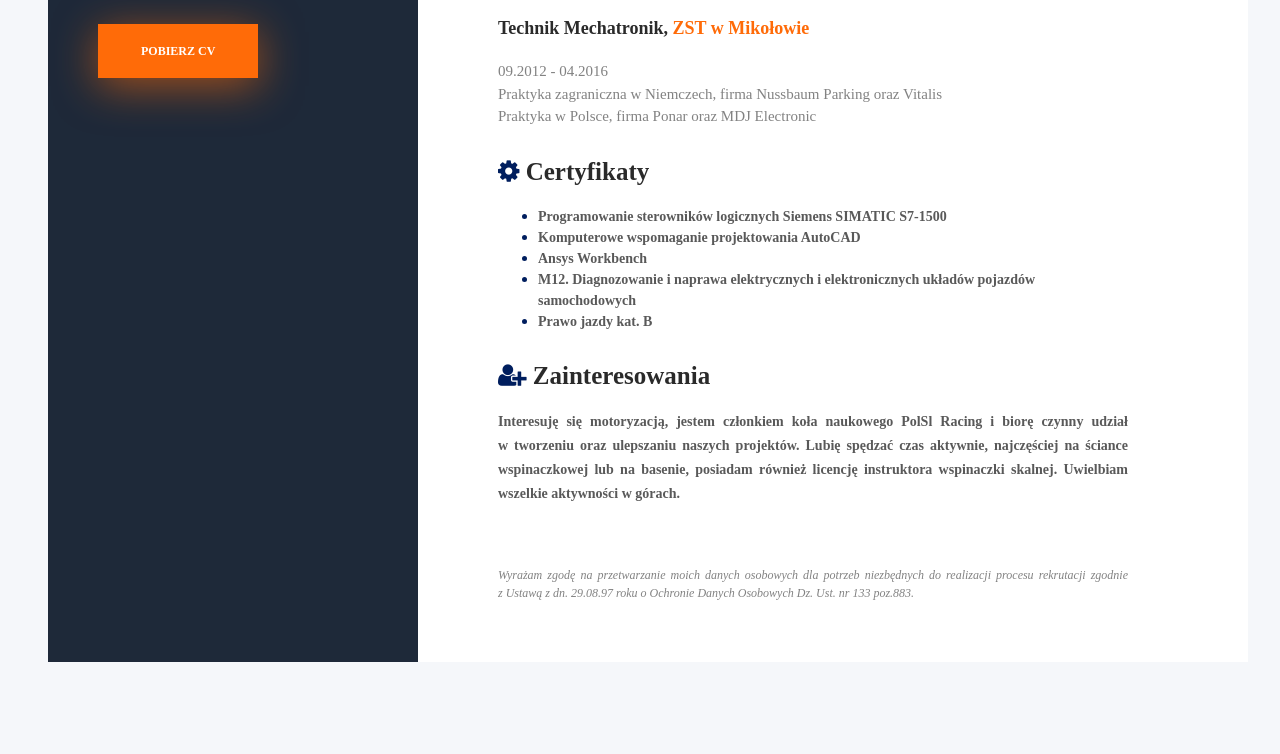
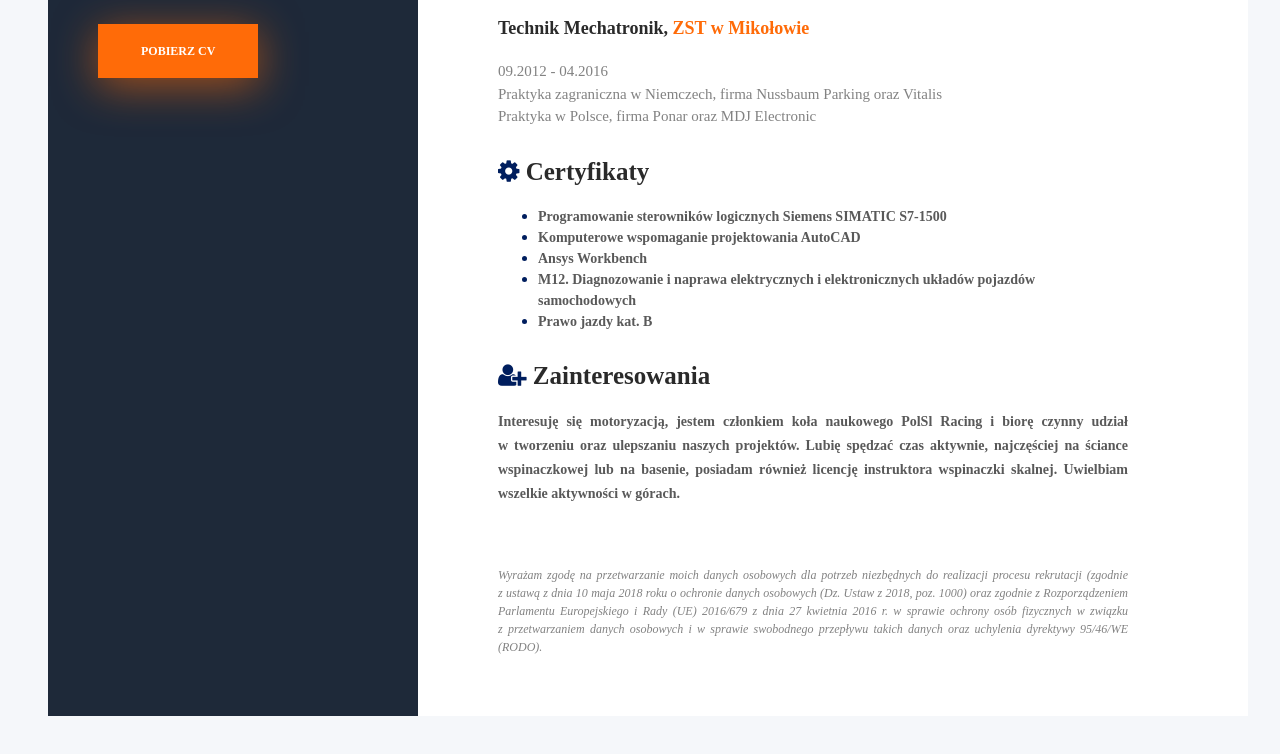
Before and after one commit to Trufl18/CV, a plain HTML site: page index.html in a window 1280 px wide. Shown: the part 1034-1788 px from the top of the page. Before the commit the page ends 1744 px from the top, so only its background shows below. Drawn offline with nearby package versions, Linux system fonts and the light colour scheme.

Commit message:
Update index.html

```diff
--- a/index.html
+++ b/index.html
@@ -171,7 +171,7 @@
         <h1 class="additions-item">Interesuję się motoryzacją, jestem członkiem koła naukowego PolSl Racing i biorę czynny udział w&nbsp;tworzeniu oraz ulepszaniu naszych projektów. Lubię spędzać czas aktywnie, najczęściej na ściance wspinaczkowej lub na basenie, posiadam również licencję instruktora wspinaczki skalnej. Uwielbiam wszelkie aktywności w górach.</h1>
        </section>
 <section class="rodo">
-  <h1 class="rodo-item">Wyrażam zgodę na przetwarzanie moich danych osobowych dla potrzeb niezbędnych do realizacji procesu rekrutacji zgodnie z&nbsp;Ustawą z dn. 29.08.97 roku o Ochronie Danych Osobowych Dz. Ust. nr 133 poz.883.</h1>
+  <h1 class="rodo-item">Wyrażam zgodę na przetwarzanie moich danych osobowych dla potrzeb niezbędnych do realizacji procesu rekrutacji (zgodnie z&nbsp;ustawą z dnia 10 maja 2018 roku o ochronie danych osobowych (Dz. Ustaw z 2018, poz. 1000) oraz zgodnie z Rozporządzeniem Parlamentu Europejskiego i Rady (UE) 2016/679 z dnia 27 kwietnia 2016 r. w sprawie ochrony osób fizycznych w związku z&nbsp;przetwarzaniem danych osobowych i w sprawie swobodnego przepływu takich danych oraz uchylenia dyrektywy 95/46/WE (RODO).</h1>
 </section>
 
       </div>
```
